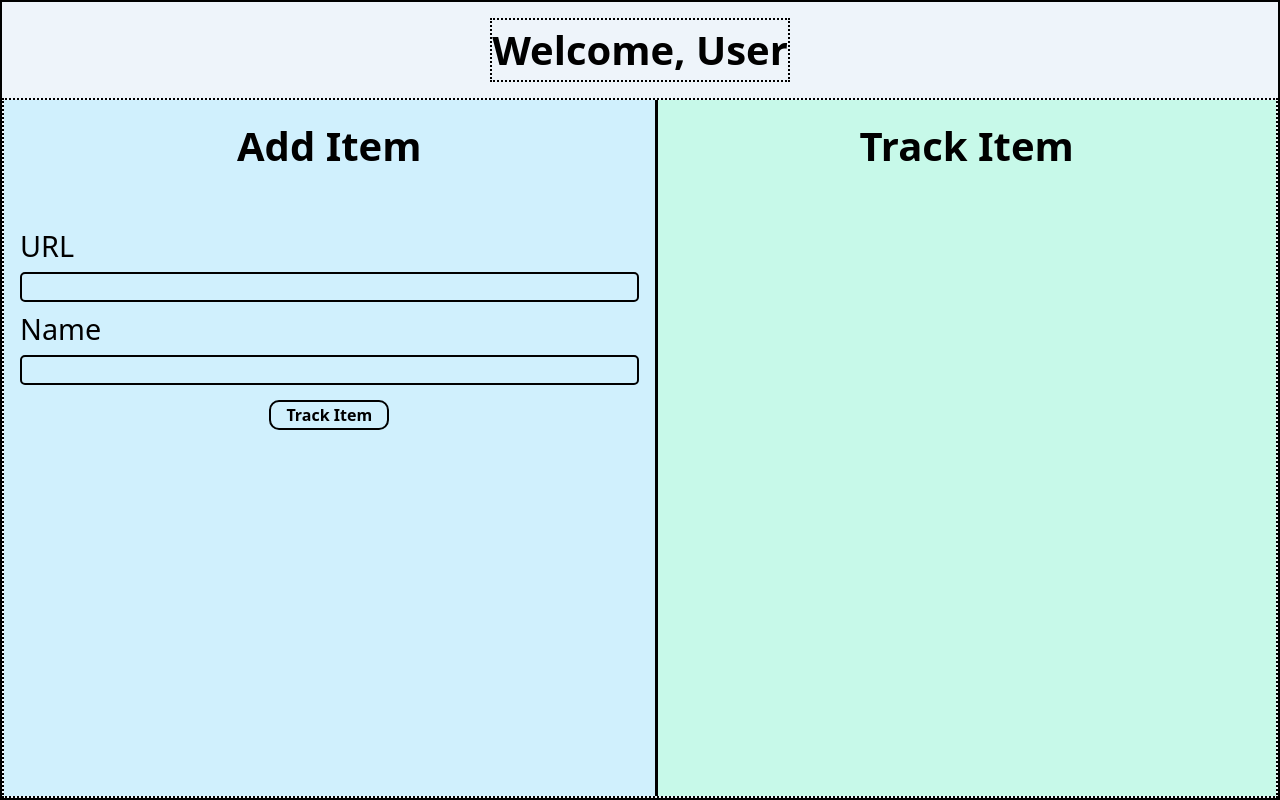
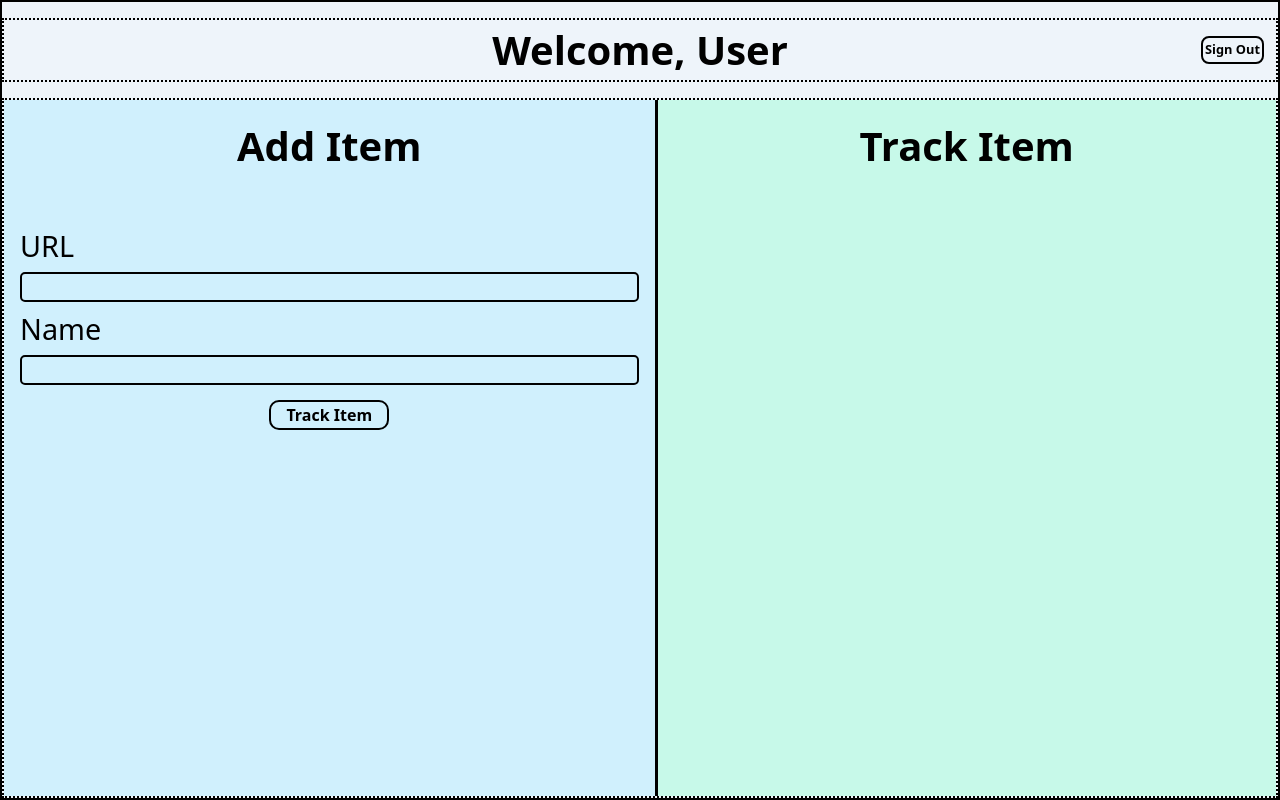
Before and after one commit to nill2000/WebScraper1, a React (Vite) app in the folder client/reactapp/: page /dashboard in a window 1280 px wide. Built offline with nearby package versions, Linux system fonts and the light colour scheme; no server answers; sample sign-in values are in the browser's storage.

Commit message:
Added Signout Btn

```diff
--- a/client/reactapp/src/components/Dashboard.jsx
+++ b/client/reactapp/src/components/Dashboard.jsx
@@ -1,11 +1,14 @@
 import ItemContent from "./ItemContent.jsx";
 import { useState } from "react";
+import {signOut} from "firebase/auth";
+import {auth} from "../Firebase.js";
 
 function Dashboard(){
 	const [items, setItems] = useState([]);
 	const [url, setUrl] = useState("");
 	const [nickName, setNickName] = useState("");
 
+	// Buttons that scrapes data from backend
 	const handleClick = async() => {
 		const response = await fetch("http://127.0.0.1:8000/scrape", {
 			method: "POST",
@@ -29,10 +32,18 @@ function Dashboard(){
 		setNickName("")
 	}
 
+	// Buttons had signs user out
+	const handleSignOut = () => {
+		signOut(auth);
+	}
+
 
 	return(
 		<div id="DashboardContainer">
-			<div className="Header">Welcome, User</div>
+			<div className="Header">
+				<span className="HeaderIntro">Welcome, User</span>
+				<button className="signOutBtn" onClick={handleSignOut}>Sign Out</button>
+			</div>
 			<div className="MainContent">
 				<div className="AddPanel">
 					<p className="AddHeader">Add Item</p>
--- a/client/reactapp/src/components/Login.jsx
+++ b/client/reactapp/src/components/Login.jsx
@@ -9,9 +9,9 @@ function Login(){
 	const navigate = useNavigate();
 	const [email, setEmail] = useState("");
 	const [password, setPassword] = useState("");
-	// const [isRegistered, setIsRegistered] = useState();
 	const [message, setMessage] = useState("");
 
+	// Code redirects back to dashboard if user is already logged in
 	const [user, loading, error] = useAuthState(auth);
 	if(loading){
 		return <p>Loading...</p>
@@ -20,6 +20,7 @@ function Login(){
 		return <Navigate to="/dashboard"/>
 	}
 
+	// Code logic that checks for authentication for logging in
 	const handleClick = async (e, isRegistering) => {
 		e.preventDefault();
 		try {
--- a/client/reactapp/src/styles/Dashboard.css
+++ b/client/reactapp/src/styles/Dashboard.css
@@ -11,8 +11,26 @@
 	border: 2px dotted black;
 	margin-top: 1rem;
 	font-size: 2.5rem;
-	align-self: center;
+	align-items: center;
+	justify-content: center;
 	font-weight: bold;
+	display: flex;
+	flex-direction: row;
+}
+
+.signOutBtn{
+	position: absolute;
+	right: 1rem;
+	border: 2px solid black;
+	border-radius: 8px;
+	font-size: .8rem;
+	padding: 2px;
+	cursor: pointer;
+	transition: background-color 0.3s ease;
+}
+
+.signOutBtn:hover{
+	background-color: coral;
 }
 
 .MainContent{
--- a/client/reactapp/src/styles/Login.css
+++ b/client/reactapp/src/styles/Login.css
@@ -16,7 +16,7 @@
 	justify-content: center ;
 	border: 2px solid black;
 	border-radius: 5px;
-	padding: 10px;
+	padding: 20px;
 	background-color:  #ecf0f1;
 }
 
@@ -42,10 +42,15 @@
 
 .LoginBtn{
 	min-width: 5rem;
-	margin-top: 10px;
+	margin-top: 15px;
 	font-size: 15px;
 	border: 2px solid black;
 	border-radius: 10px;
 	padding: 5px;
 	cursor: pointer;
+	transition: background-color .8s ease;
 }
+
+.LoginBtn:hover{
+	background-color: coral;
+}
```
